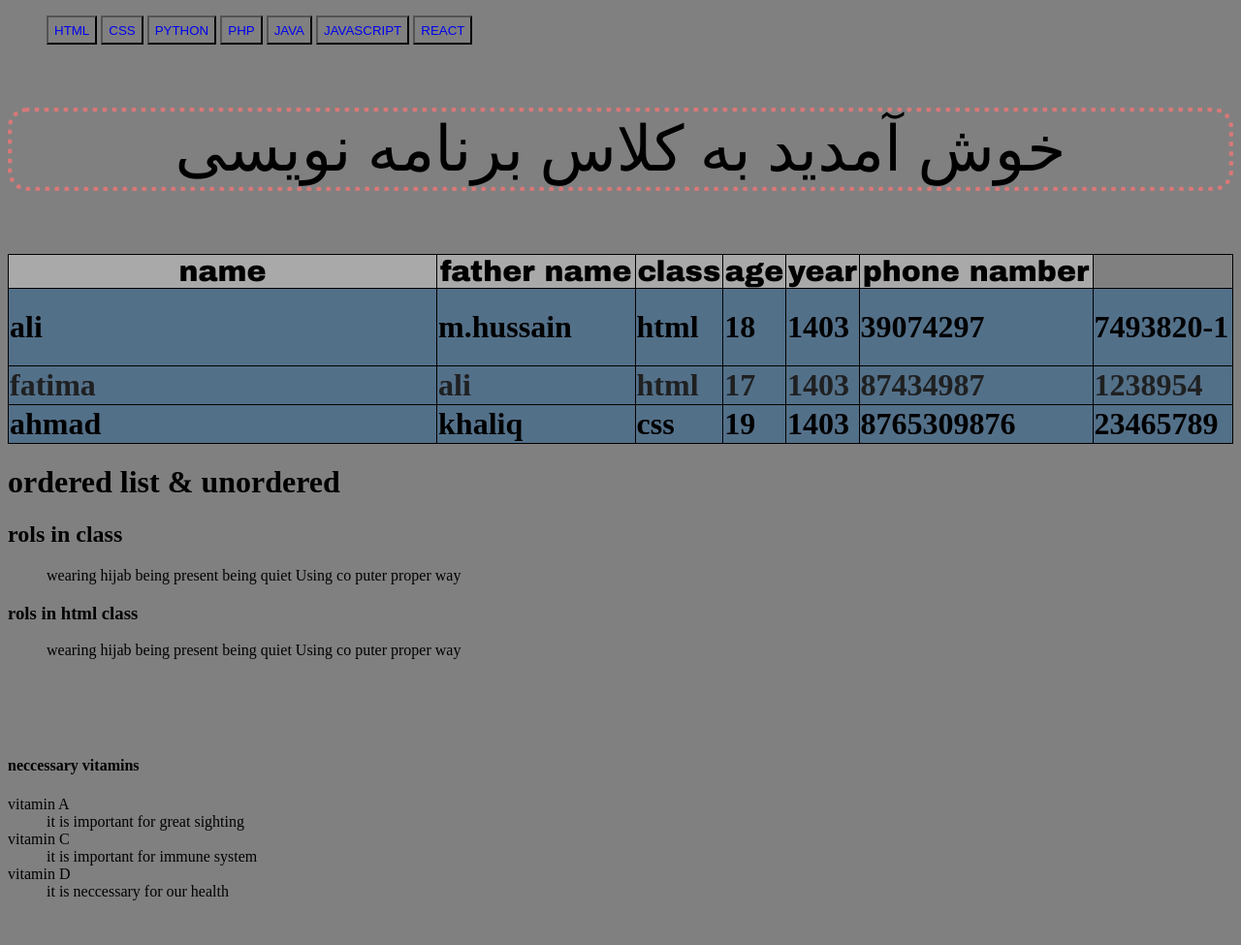
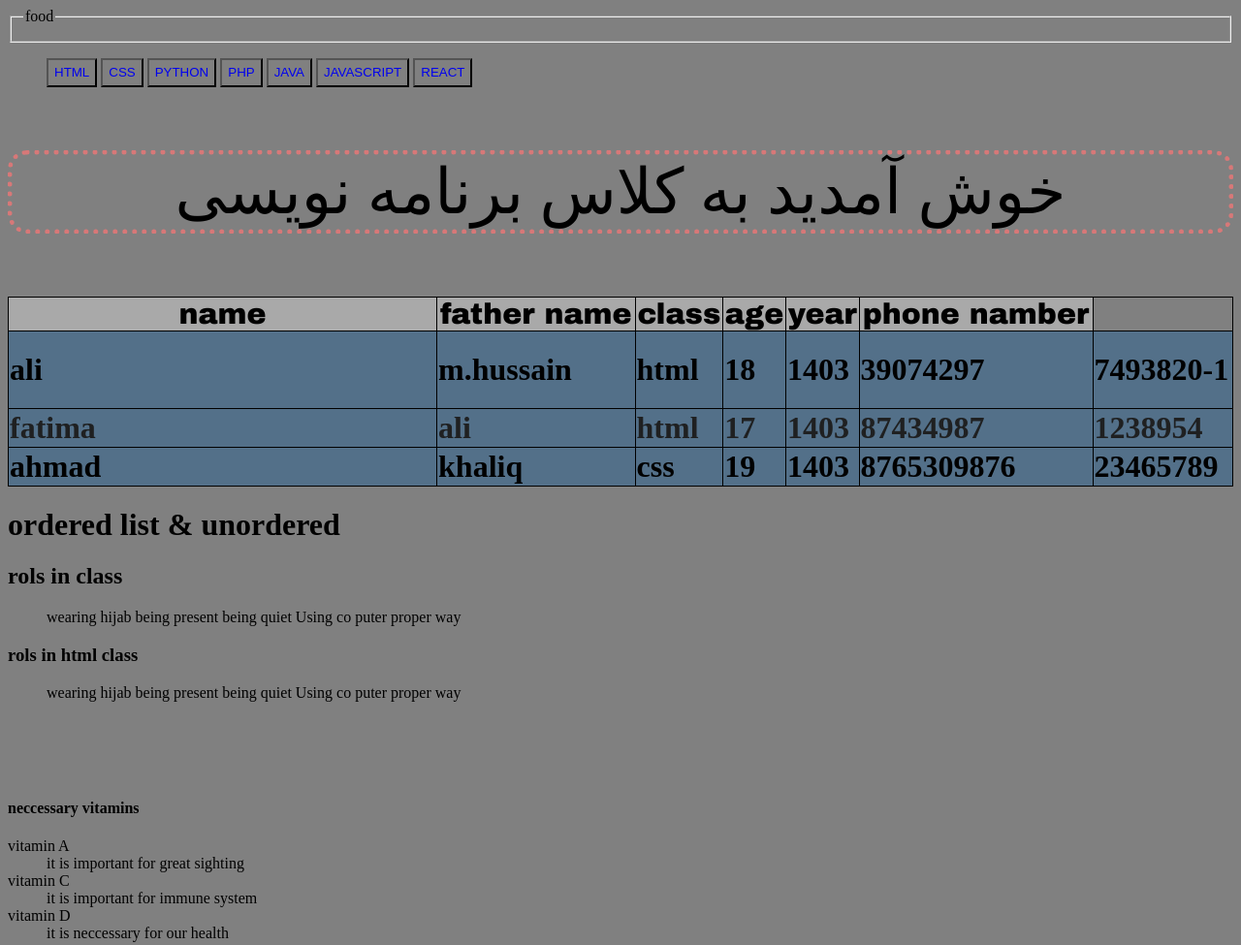
Before and after one commit to zahraaskari335/html-project, a plain HTML site: page index.html in a window 1280 px wide. Shown: the top 975 px of the page at 97% size. Drawn offline with Linux system fonts and the light colour scheme.

Commit message:
legend added

```diff
--- a/index.html
+++ b/index.html
@@ -6,7 +6,13 @@
 
 </head>
 <body bgcolor="gray">
-    <form action=""></form>
+    <form action="">
+        <fieldset>
+            <legend>
+                food
+            </legend>
+        </fieldset>
+    </form>
     <ul>
         <li>
             <bUtton>
```
